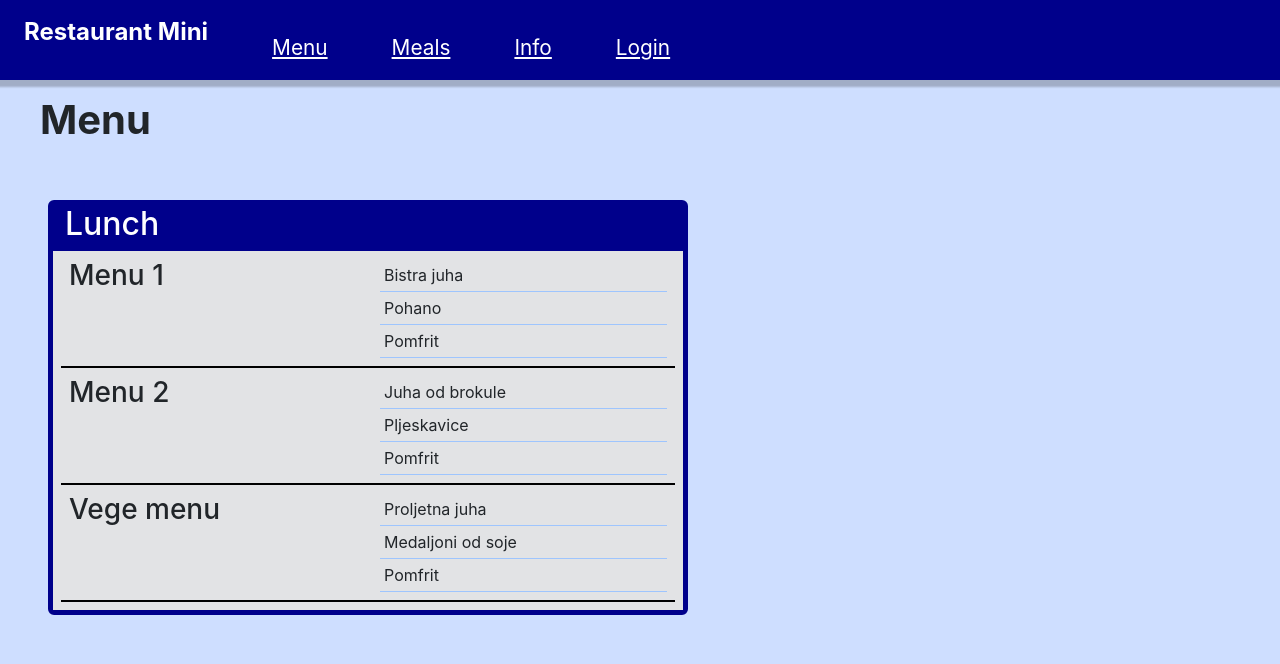
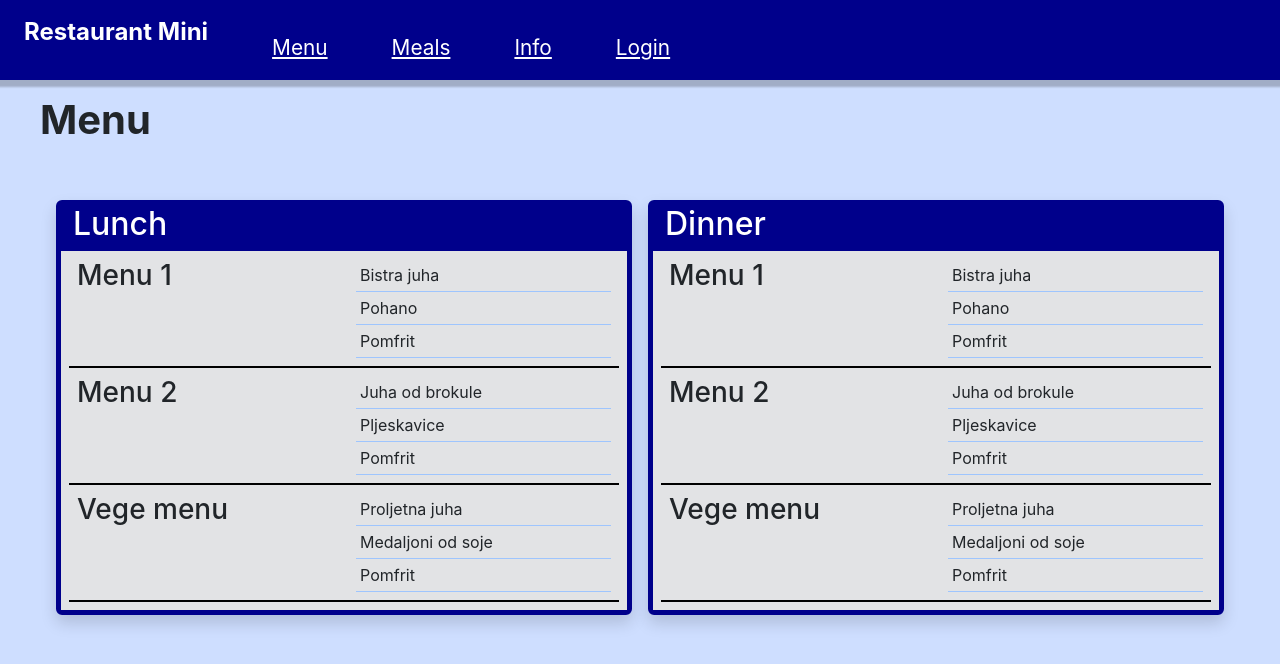
Before and after one commit to mateod062/restaurant-menu, a React (Create React App) app: page / in a window 1280 px wide. Shown: the top 664 px of the page. Built offline with nearby package versions, Linux system fonts and the light colour scheme.

Commit message:
creating SubDailyMenu component, creating "dinner" part of daily menu

```diff
--- a/src/component/common/content/Content.css
+++ b/src/component/common/content/Content.css
@@ -1,9 +1,12 @@
+body {
+    background-color: #cedeff;
+}
+
 .subtitle {
     margin-left: 1rem;
 }
 
 .body {
-    background-color: #cedeff;
     display: flex;
     flex-direction: column;
     height: calc(100vh - 80px);
--- /dev/null
+++ b/src/component/common/meal/SubDailyMenu.js
@@ -0,0 +1,27 @@
+import Menu from "./Menu";
+import Meal from "./Meal";
+
+const SubDailyMenu = ({title, menus, meals}) => {
+    return (
+        <div className={"container shadow rounded border border-5 border-darkblue w-50 mx-2 my-5"}>
+            <div className={"col"}>
+                <div className={"row bg-darkblue"}>
+                    <h2 className={"text-white"}>{title}</h2>
+                </div>
+                {menus.map((menuName, i) => (
+                    <div className={menuName === "Vege menu"
+                        ? "row bg-secondary-subtle ps-2 pe-2 pb-2"
+                        : "row bg-secondary-subtle ps-2 pe-2"}>
+                        <Menu name={menuName}>
+                            {meals[i].map(meal => (
+                                <Meal mealName={meal.mealName} mealCategory={meal.mealCategory} />
+                            ))}
+                        </Menu>
+                    </div>
+                ))}
+            </div>
+        </div>
+    )
+}
+
+export default SubDailyMenu
--- a/src/page/home/DailyMenu.js
+++ b/src/page/home/DailyMenu.js
@@ -8,8 +8,9 @@ import axios from "axios";
 import {set} from "react-hook-form";
 import Menu from "../../component/common/meal/Menu";
 import Meal from "../../component/common/meal/Meal";
+import SubDailyMenu from "../../component/common/meal/SubDailyMenu";
 const DailyMenu = () => {
-    const[menu, setMenu] = useState(null);
+    /*const[menu, setMenu] = useState(null);
 
     useEffect(() => {
         const fetchData = async () => {
@@ -21,12 +22,30 @@ const DailyMenu = () => {
                 console.error("Error fetching menu: ", e);
             }
         }
-    }, []);
+    }, []);*/
 
+    const menus = ["Menu 1", "Menu 2", "Vege menu"];
+    const meals = [
+        [
+            { mealName: "Bistra juha", mealCategory: "Soup" },
+            { mealName: "Pohano", mealCategory: "Meat" },
+            { mealName: "Pomfrit", mealCategory: "Side" }
+        ],
+        [
+            { mealName: "Juha od brokule", mealCategory: "Soup" },
+            { mealName: "Pljeskavice", mealCategory: "Meat" },
+            { mealName: "Pomfrit", mealCategory: "Side" }
+        ],
+        [
+            { mealName: "Proljetna juha", mealCategory: "Soup" },
+            { mealName: "Medaljoni od soje", mealCategory: "Vegetarian" },
+            { mealName: "Pomfrit", mealCategory: "Side" }
+        ]
+    ] /*Hard-coded, to be refactored */
 
     return (
       <Content subtitle={"Menu"}>
-          <div className={"container rounded border border-5 border-darkblue w-50 m-5"}>
+          {/*<div className={"container rounded border border-5 border-darkblue w-50 m-5"}>
               <div className={"col"}>
                   <div className={"row bg-darkblue"}>
                       <h2 className={"text-white"}>Lunch</h2>
@@ -55,6 +74,10 @@ const DailyMenu = () => {
                       </Menu>
                   </div>
               </div>
+          </div>*/}
+          <div className={"d-flex flex-row mx-5"}>
+                  <SubDailyMenu title={"Lunch"} menus={menus} meals={meals} />
+                  <SubDailyMenu title={"Dinner"} menus={menus} meals={meals} />
           </div>
       </Content>
     )
```
